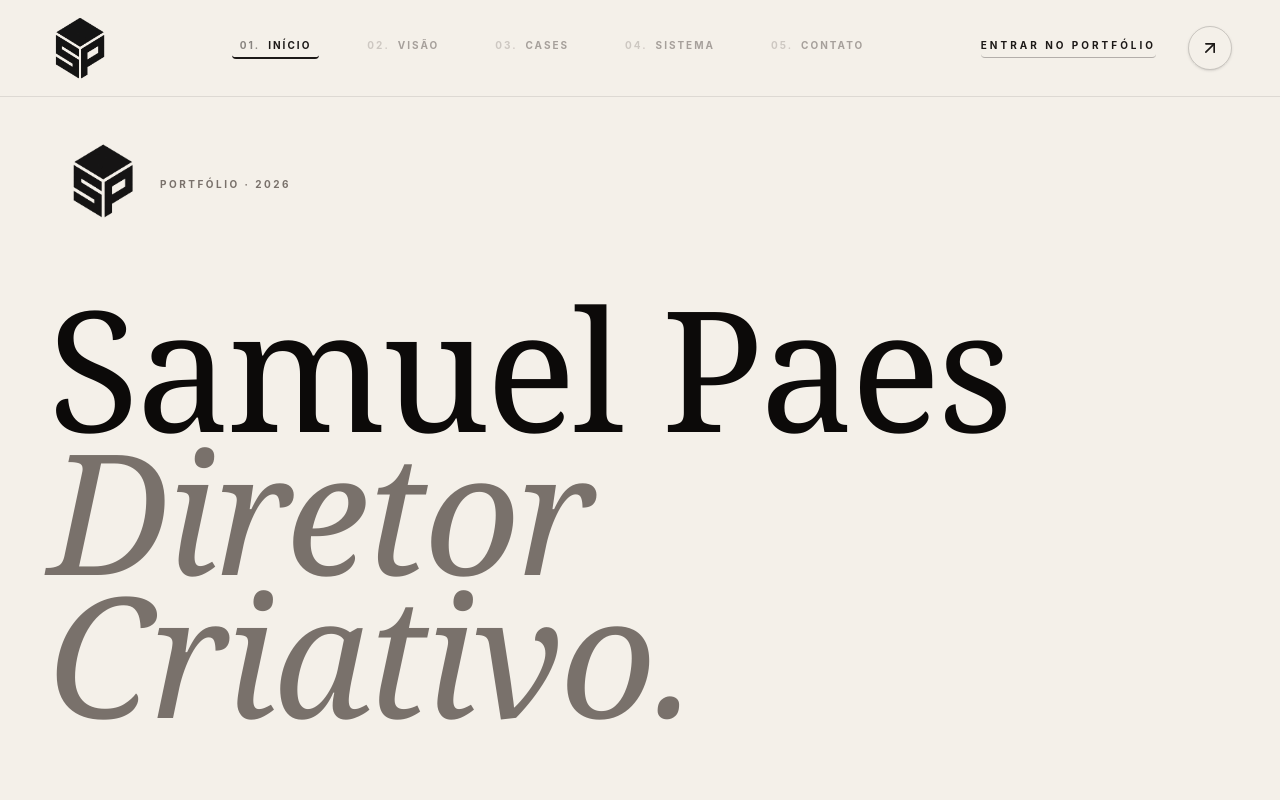
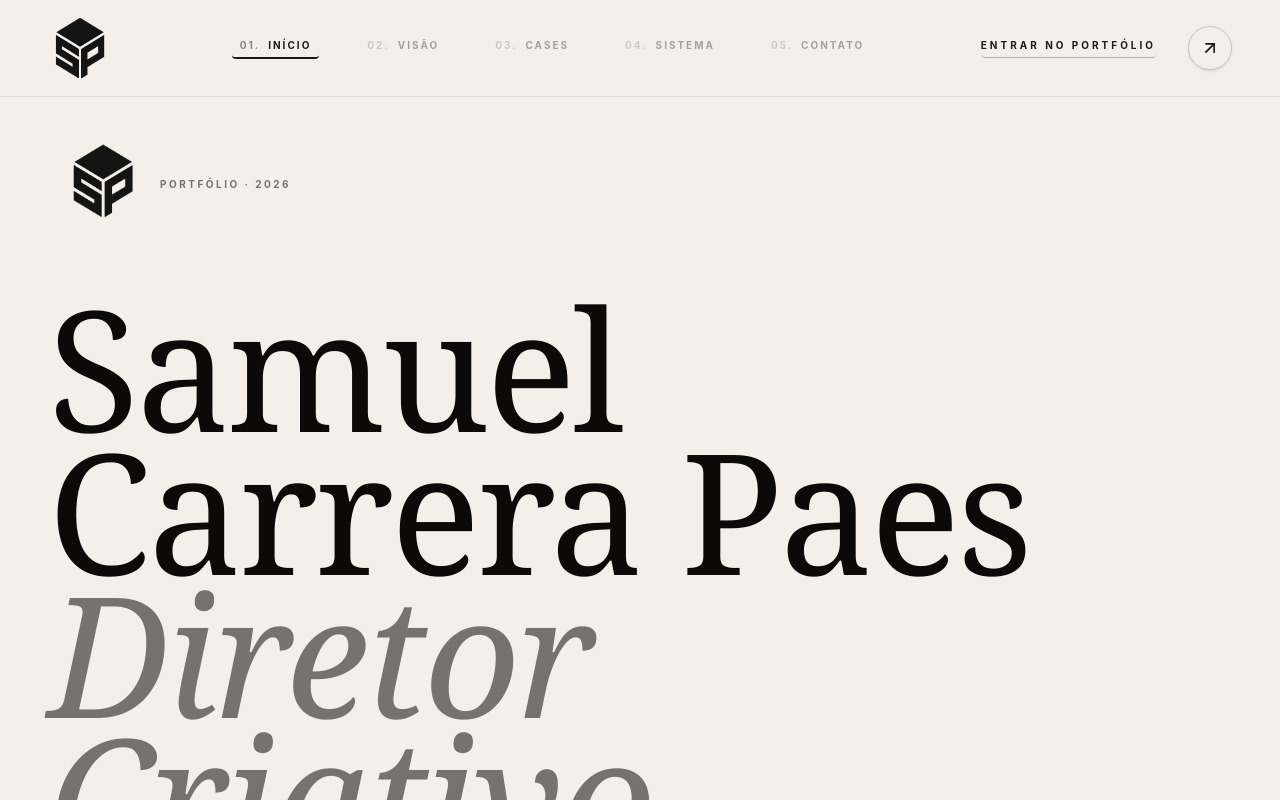
Before and after one commit to SamuelCarreraPaes/Portifolio-Samuel, a React (Vite) app: page / in a window 1280 px wide. Shown: the top 800 px of the page. Built offline with nearby package versions, Linux system fonts and the light colour scheme.

Commit message:
Update public name to Samuel Carrera Paes

```diff
--- a/index.html
+++ b/index.html
@@ -3,7 +3,7 @@
   <head>
     <meta charset="UTF-8" />
     <meta name="viewport" content="width=device-width, initial-scale=1.0" />
-    <title>portfolio-samuel</title>
+    <title>Samuel Carrera Paes — Creative Consultant</title>
       <link rel="icon" type="image/png" href="/images/00_LOGOS/favicon-sp-black.png" />
   <link rel="shortcut icon" href="/images/00_LOGOS/favicon-sp-black.png" />
   <link rel="apple-touch-icon" href="/images/00_LOGOS/favicon-sp-black.png" />
--- a/src/App.jsx
+++ b/src/App.jsx
@@ -353,7 +353,7 @@ function useRouter() {
 // --- DYNAMIC SEO INJECTION ---
 function DynamicSEO({ title, description, url, image }) {
   useEffect(() => {
-    const pageTitle = title ? `${title} | Samuel Paes` : "Samuel Paes — Diretor Criativo";
+    const pageTitle = title ? `${title} | Samuel Carrera Paes` : "Samuel Carrera Paes — Diretor Criativo";
     document.title = pageTitle;
 
     // Update or inject meta description
@@ -380,7 +380,7 @@ function DynamicSEO({ title, description, url, image }) {
       "name": pageTitle,
       "description": description || "Portfólio de Direção Criativa, Visual Merchandising e Retail Experience.",
       "image": image ? `https://samuelpaes.com${image}` : `https://samuelpaes.com${homePortrait}`,
-      "creator": { "@type": "Person", "name": "Samuel Paes" },
+      "creator": { "@type": "Person", "name": "Samuel Carrera Paes" },
       "url": `https://samuelpaes.com/#${url || ""}`
     };
     script.text = JSON.stringify(schemaData);
@@ -471,7 +471,7 @@ function Inicio({ navigate }) {
         <header className="mb-12 flex items-center gap-4">
           <img
             src="/images/00_LOGOS/symbol-black-transparent.png"
-            alt="Samuel Paes Logo"
+            alt="Samuel Carrera Paes Logo"
             className="h-20 md:h-24 lg:h-28 w-auto max-w-none object-contain opacity-100 bg-transparent"
             onError={(e) => e.target.style.display = 'none'}
           />
@@ -487,7 +487,7 @@ function Inicio({ navigate }) {
           transition={{ duration: 1, delay: 0.1, ease: PREMIUM_EASE }}
           className="mt-4 max-w-6xl font-serif text-[13vw] sm:text-[9vw] md:text-[8rem] lg:text-[10.5rem] leading-[0.85] tracking-[-0.02em] text-stone-950 text-balance"
         >
-          Samuel Paes
+          Samuel Carrera Paes
           <br />
           <span className="italic text-stone-500 font-light pr-4">Diretor Criativo.</span>
         </motion.h1>
@@ -650,9 +650,9 @@ function Visao() {
                <ImageWithFallback
                  src={homePortrait}
                  mode="natural"
-                 alt="Sequência Retrato de Samuel Paes com Assinatura Caligráfica"
+                 alt="Sequência Retrato de Samuel Carrera Paes com Assinatura Caligráfica"
                  imageClassName="w-full h-auto object-contain mix-blend-multiply"
-                 fallbackLabel="Samuel Paes Signature"
+                 fallbackLabel="Samuel Carrera Paes Signature"
                />
             </div>
         </figure>
@@ -1009,7 +1009,7 @@ function Contato() {
             <div className="col-span-2 md:col-span-1 flex flex-col items-start">
               <img
                 src="/images/00_LOGOS/symbol-black-navbar.png"
-                alt="Samuel Paes - Assinatura e Logo"
+                alt="Samuel Carrera Paes - Assinatura e Logo"
                 className="navbar-logo-final"
                 onError={(e) => e.target.style.display = 'none'}
               />
@@ -1144,7 +1144,7 @@ export default function SamuelPaesPortfolio() {
               <div className="h-8 md:h-10 w-full max-w-[180px] xl:max-w-[240px] relative flex items-center">
                 <img
                   src="/images/00_LOGOS/symbol-black-navbar.png"
-                  alt="Samuel Paes Signature"
+                  alt="Samuel Carrera Paes Signature"
                   className="navbar-logo-final"
                   onError={(e) => {
                     e.target.style.display = 'none';
@@ -1152,7 +1152,7 @@ export default function SamuelPaesPortfolio() {
                   }}
                 />
                 <div className="hidden h-8 px-4 items-center justify-center border border-stone-900/10 bg-stone-200/30 rounded-sm">
-                  <span className="font-serif text-[10px] uppercase tracking-[0.2em] text-stone-500">Samuel Paes Signature</span>
+                  <span className="font-serif text-[10px] uppercase tracking-[0.2em] text-stone-500">Samuel Carrera Paes Signature</span>
                 </div>
               </div>
             </button>
```
